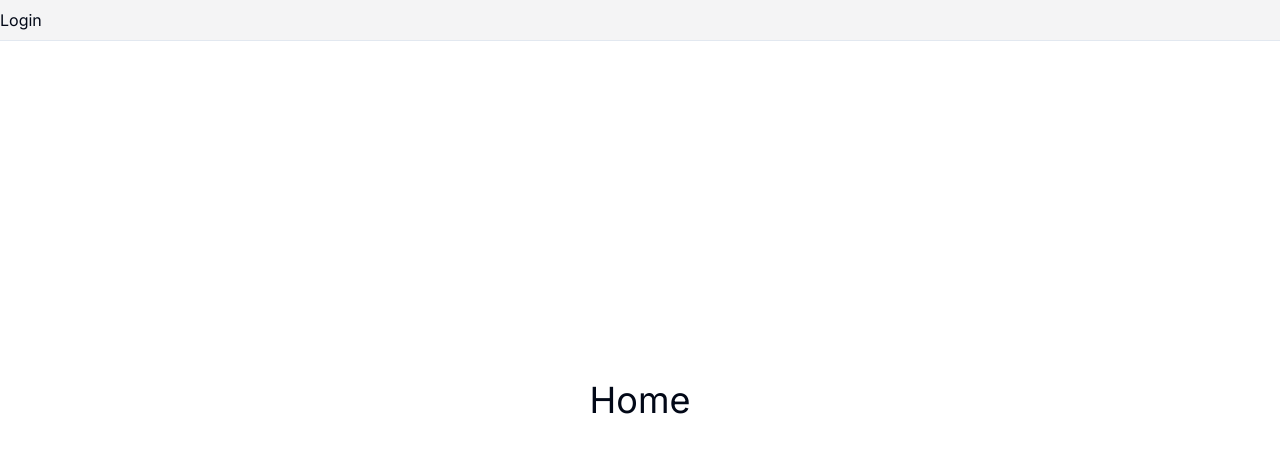
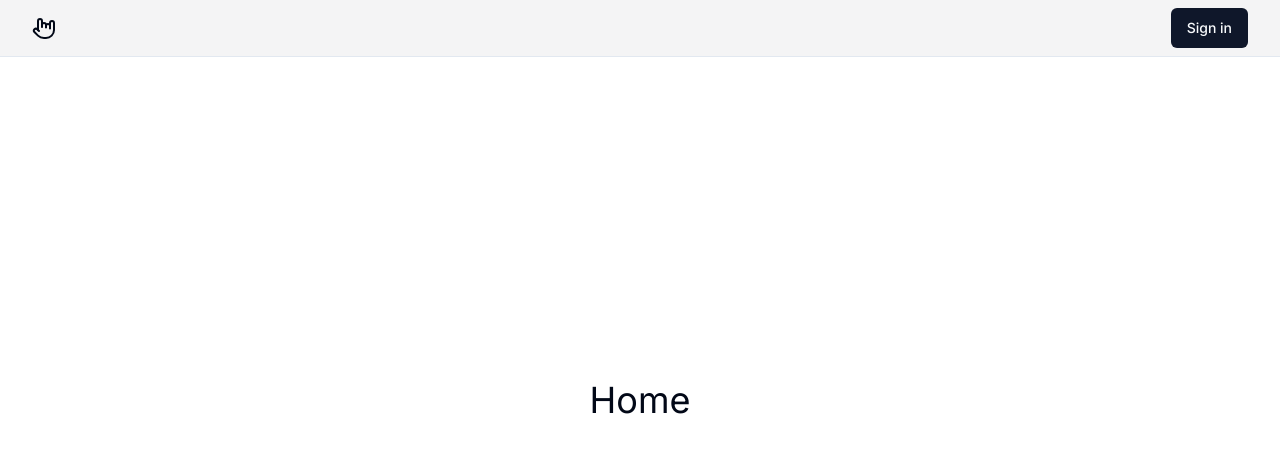
Before and after one commit to sdhaduk/next-auth, a Next.js app: page / in a window 1280 px wide. Shown: the top 452 px of the page. Built offline with nearby package versions, Linux system fonts and the light colour scheme.

Commit message:
created navbar and added shadcn button

```diff
--- a/src/components/Navbar.tsx
+++ b/src/components/Navbar.tsx
@@ -1,16 +1,23 @@
-import React from 'react'
+import Link from "next/link";
+import React from "react";
+import { buttonVariants } from "./ui/button";
+import { HandMetal } from "lucide-react";
 
-type Props = {}
+type Props = {};
 
 const Navbar = (props: Props) => {
   return (
-    <div className='bg-zinc-100 py-2 border-b border-s-zinc-200 fixed w-full z-10 top-0'>
-        <div>
-            Login
-        </div>
+    <div className="bg-zinc-100 py-2 border-b border-s-zinc-200 fixed w-full z-10 top-0">
+      <div className="container flex items-center justify-between">
+        <Link href="/">
+          <HandMetal />
+        </Link>
+        <Link className={buttonVariants()} href="/sign-in">
+          Sign in
+        </Link>
+      </div>
+    </div>
+  );
+};
 
-    </div>
-  )
-}
-
-export default Navbar
+export default Navbar;
--- /dev/null
+++ b/src/components/ui/button.tsx
@@ -0,0 +1,56 @@
+import * as React from "react"
+import { Slot } from "@radix-ui/react-slot"
+import { cva, type VariantProps } from "class-variance-authority"
+
+import { cn } from "@/lib/utils"
+
+const buttonVariants = cva(
+  "inline-flex items-center justify-center whitespace-nowrap rounded-md text-sm font-medium ring-offset-background transition-colors focus-visible:outline-none focus-visible:ring-2 focus-visible:ring-ring focus-visible:ring-offset-2 disabled:pointer-events-none disabled:opacity-50",
+  {
+    variants: {
+      variant: {
+        default: "bg-primary text-primary-foreground hover:bg-primary/90",
+        destructive:
+          "bg-destructive text-destructive-foreground hover:bg-destructive/90",
+        outline:
+          "border border-input bg-background hover:bg-accent hover:text-accent-foreground",
+        secondary:
+          "bg-secondary text-secondary-foreground hover:bg-secondary/80",
+        ghost: "hover:bg-accent hover:text-accent-foreground",
+        link: "text-primary underline-offset-4 hover:underline",
+      },
+      size: {
+        default: "h-10 px-4 py-2",
+        sm: "h-9 rounded-md px-3",
+        lg: "h-11 rounded-md px-8",
+        icon: "h-10 w-10",
+      },
+    },
+    defaultVariants: {
+      variant: "default",
+      size: "default",
+    },
+  }
+)
+
+export interface ButtonProps
+  extends React.ButtonHTMLAttributes<HTMLButtonElement>,
+    VariantProps<typeof buttonVariants> {
+  asChild?: boolean
+}
+
+const Button = React.forwardRef<HTMLButtonElement, ButtonProps>(
+  ({ className, variant, size, asChild = false, ...props }, ref) => {
+    const Comp = asChild ? Slot : "button"
+    return (
+      <Comp
+        className={cn(buttonVariants({ variant, size, className }))}
+        ref={ref}
+        {...props}
+      />
+    )
+  }
+)
+Button.displayName = "Button"
+
+export { Button, buttonVariants }
```
